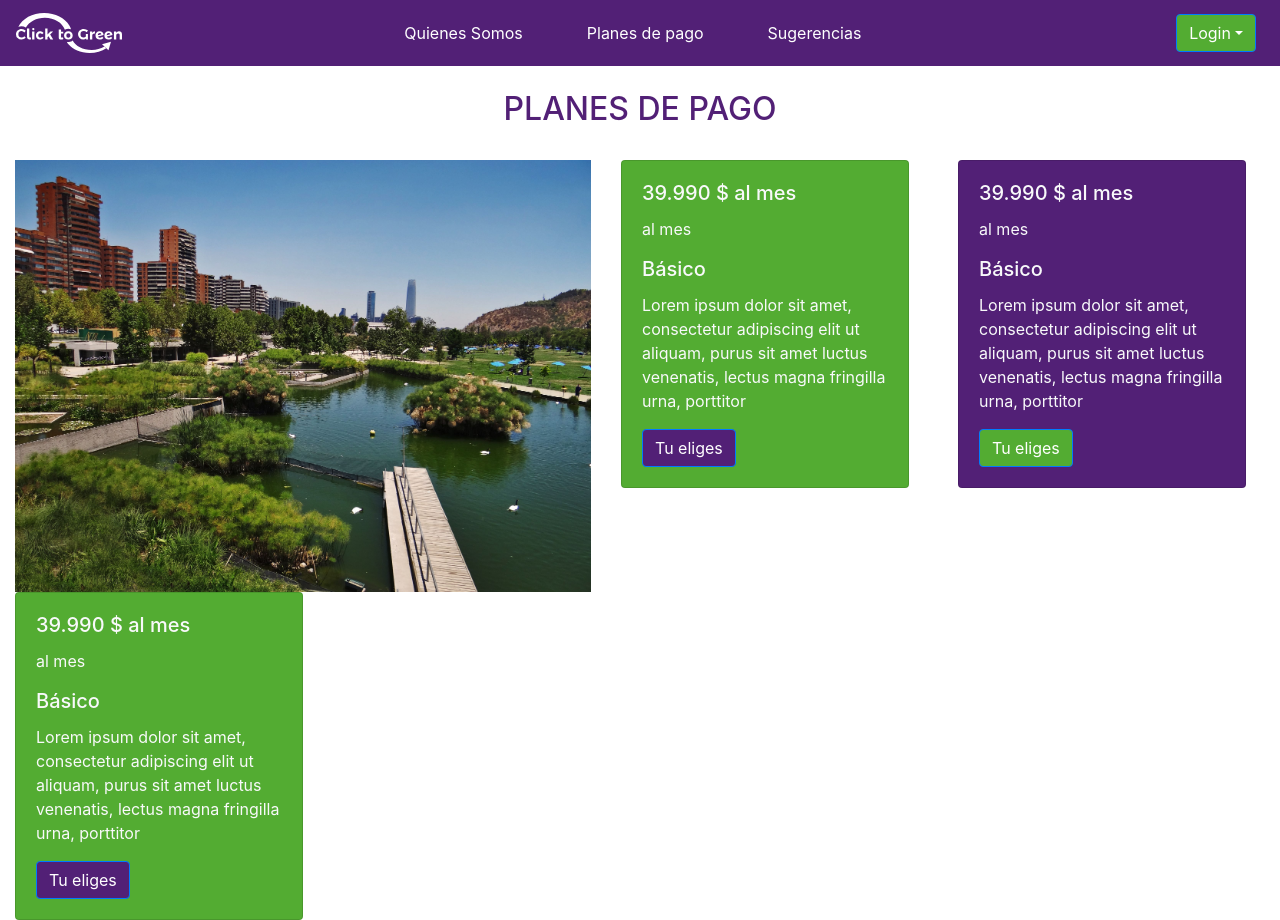
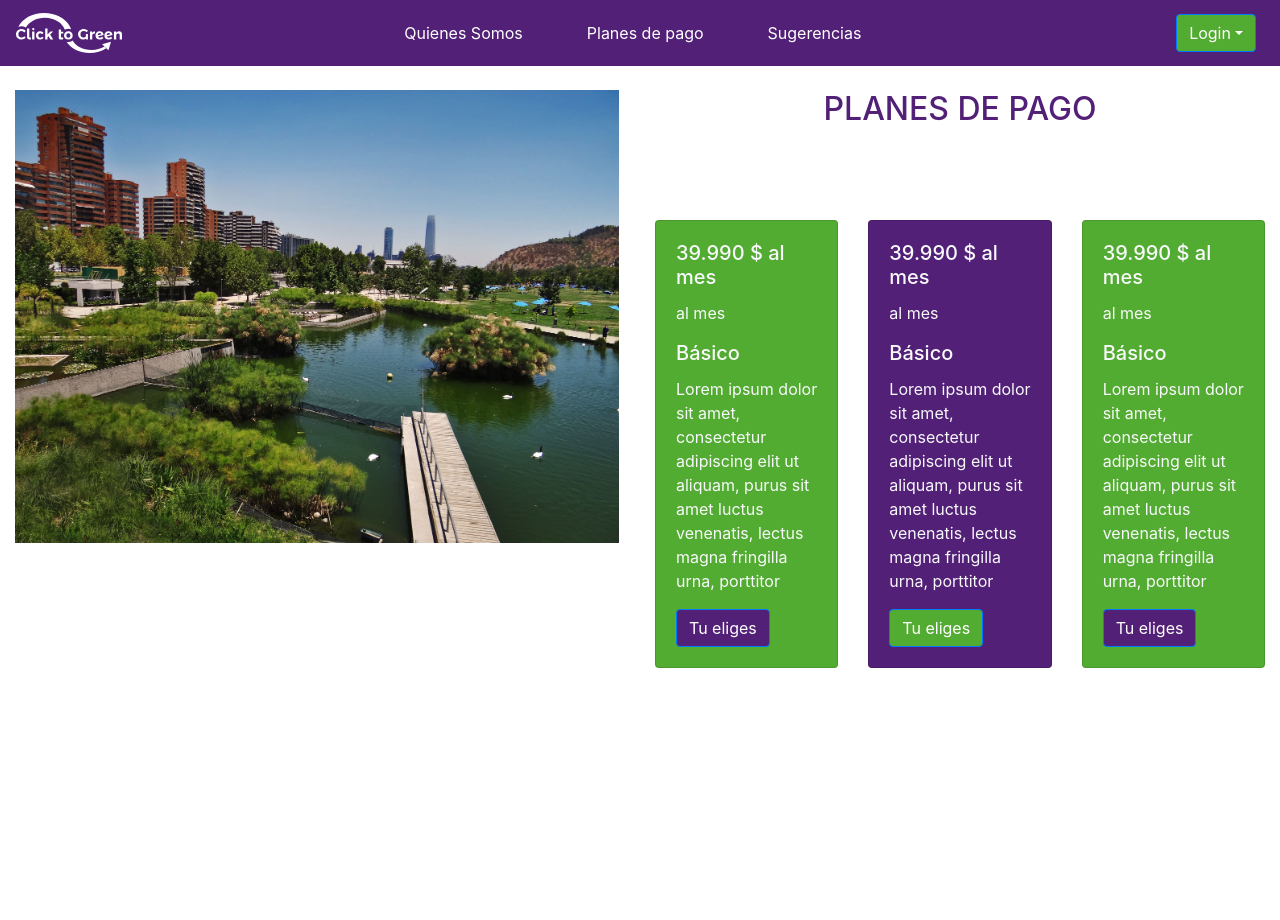
Before and after one commit to alejojimenez/Projetc-Click-to-green, a React (Create React App) app: page / in a window 1280 px wide. After the commit the page ends 800 px from the top, so only its background shows below. Built offline with nearby package versions, Linux system fonts and the light colour scheme.

Commit message:
cambios de la vista Metodos De Pagos

```diff
--- a/src/views/MetodosDePago.jsx
+++ b/src/views/MetodosDePago.jsx
@@ -1,5 +1,5 @@
 import React from "react";
-import { Col, Row, Card, Button, Container } from "react-bootstrap";
+import { Col, Row, Card, Button, Container, CardDeck } from "react-bootstrap";
 import parqueBicentenario from "../img/parque-bicentenario.jpg"
 
 const MetodosDePago = () => {
@@ -7,15 +7,16 @@ const MetodosDePago = () => {
         <>
             <Container fluid>
                 <Row className="d-inline text-center">
-                    <h2 className="colorPrincipal">PLANES DE PAGO</h2>
                 </Row>
                 <Row>
-                    <Col>
-                        <div className="w-25 h-50">
-                            <img src={parqueBicentenario} style={{ width: '36rem' }} alt="Parque Bicentenario" />
+                    <Col sm={1} md={6} lg={6}>
+                        <div className="w-100 h-100">
+                            <img src={parqueBicentenario} style={{ width: '99%' }} alt="Parque Bicentenario" />
                         </div>
                     </Col>
-                    <Col>
+                    <Col sm={1} md={6} lg={6}>
+                        <h2 className="colorPrincipal text-center">PLANES DE PAGO</h2>
+                        <CardDeck className="align-middle" style={{ marginTop: '15%' }}>
                             <Card className="fondoColorSecundario" style={{ width: '18rem' }}>
                                 <Card.Body>
                                     <Card.Title className="text-light">39.990 $ al mes</Card.Title>
@@ -29,8 +30,6 @@ const MetodosDePago = () => {
                                     <Button className="fondoColorPrincipal m-auto">Tu eliges</Button>
                                 </Card.Body>
                             </Card>
-                    </Col>
-                    <Col>
                             <Card className="fondoColorPrincipal" style={{ width: '18rem' }}>
                                 <Card.Body>
                                     <Card.Title className="text-light">39.990 $ al mes</Card.Title>
@@ -44,8 +43,6 @@ const MetodosDePago = () => {
                                     <Button className="fondoColorSecundario m-auto">Tu eliges</Button>
                                 </Card.Body>
                             </Card>
-                    </Col>
-                    <Col>
                             <Card className="fondoColorSecundario" style={{ width: '18rem' }}>
                                 <Card.Body>
                                     <Card.Title className="text-light">39.990 $ al mes</Card.Title>
@@ -59,6 +56,7 @@ const MetodosDePago = () => {
                                     <Button className="fondoColorPrincipal m-auto">Tu eliges</Button>
                                 </Card.Body>
                             </Card>
+                        </CardDeck>
                     </Col>
                 </Row>
             </Container>
```
Lines whose indentation alone changed are shown as unchanged.
